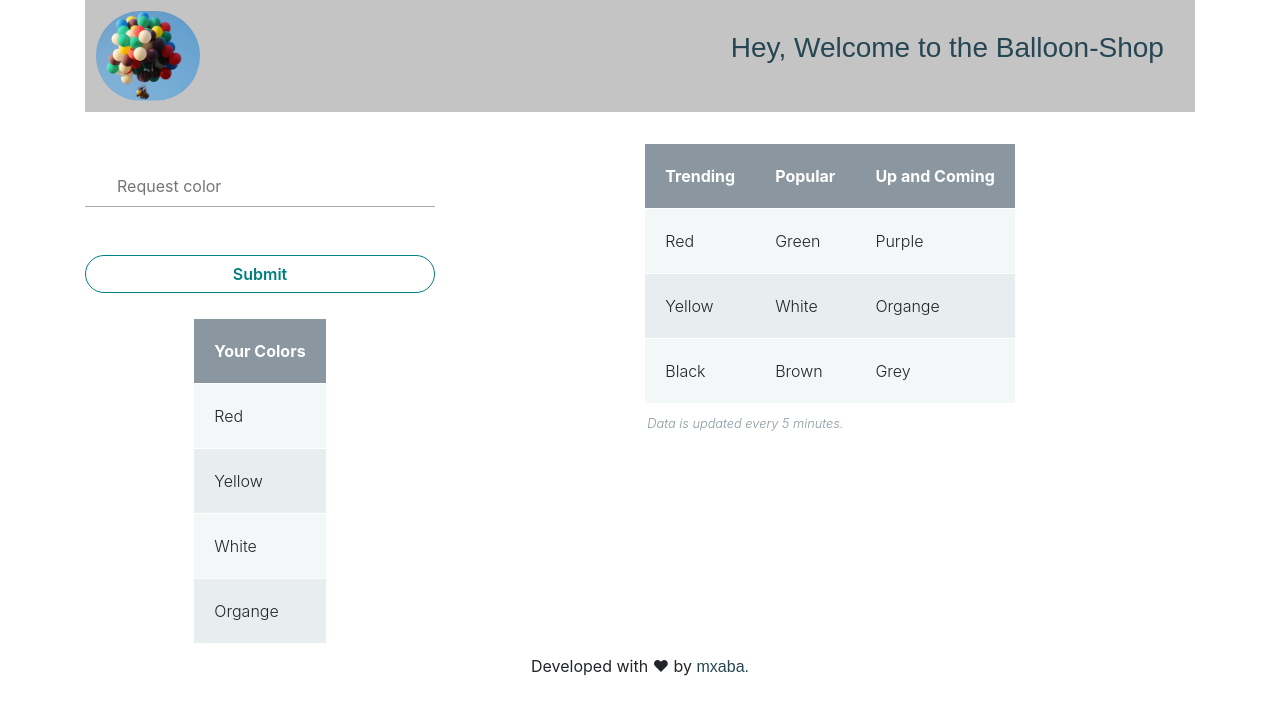
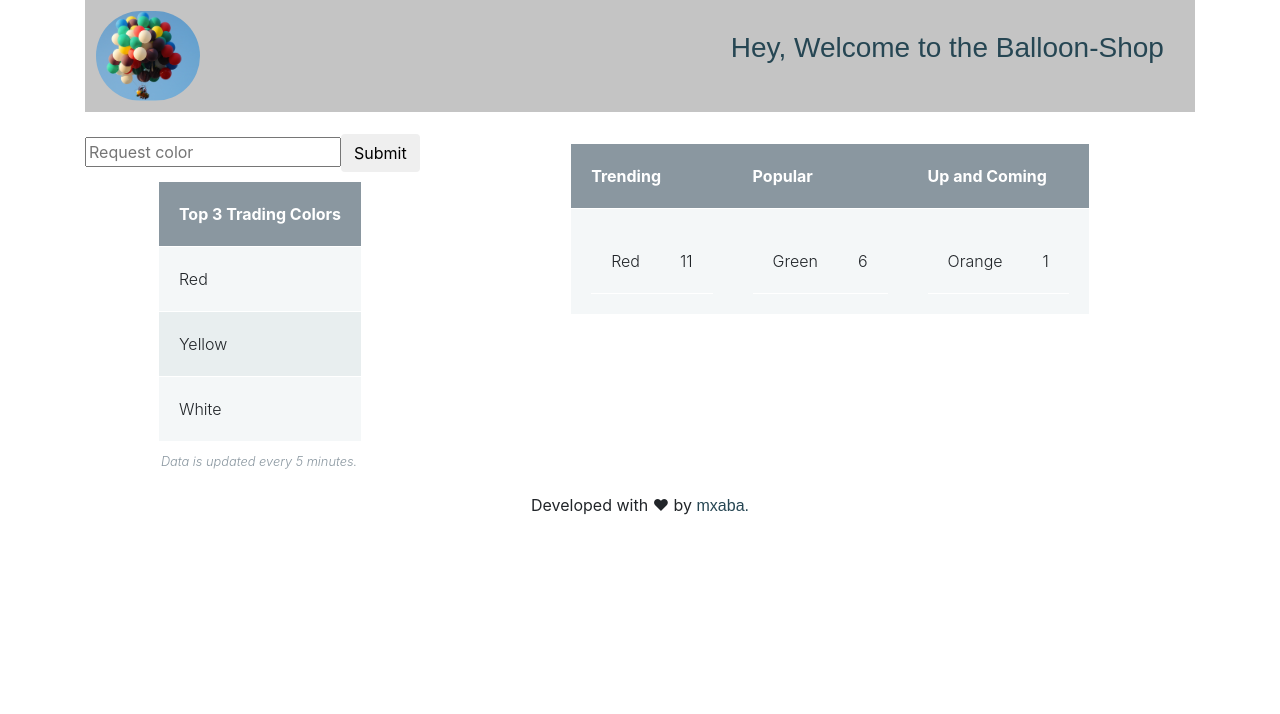
Before and after one commit to mxaba/the-balloon-widget, a React (Create React App) app: page / in a window 1280 px wide. Shown: the top 714 px of the page. Built offline with nearby package versions, Linux system fonts and the light colour scheme.

Commit message:
abale to pass the date accross the components

```diff
--- a/package.json
+++ b/package.json
@@ -11,6 +11,8 @@
     "react-router": "^6.0.0",
     "react-router-dom": "^5.1.2",
     "react-scripts": "4.0.3",
+    "uid": "^2.0.0",
+    "uuid": "^8.3.2",
     "web-vitals": "^1.1.2"
   },
   "scripts": {
--- a/src/App.js
+++ b/src/App.js
@@ -3,7 +3,6 @@ import React, { useState } from 'react'
 
 import Footer from './components/Footer/Footer';
 import AlertComponent from './components/AlertComponent/AlertComponent';
-import Welcome from './components/Welcome/Welcome';
 
 import {
   BrowserRouter as Router,
@@ -17,23 +16,40 @@ import { colorData } from './data';
 
 function App() {
   const [colors, setColor] = useState(colorData);
-  const [title, updateTitle] = useState(null);
   const [errorMessage, updateErrorMessage] = useState(null);
+  const [colorExist, setColorExist] = useState(false);
 
-  const addColor = (color) => {
+  const addColor = (colorAdd) => {
     setColor((prevColors) => {
-      return [...prevColors, color];
+      console.log(colorAdd)
+      const newArray = prevColors.forEach(color => {
+        if(color.colorName === colorAdd.colorName){
+          color.counter++
+          setColorExist(true)
+          if(color.counter > 5 && color.counter < 11){
+            color.type = "popular"
+          } else if (color.counter >= 11){
+            color.type = "trending"
+          }
+        }
+      })
+      if(colorExist){
+        return [newArray];
+      }
+      else{
+          return [...prevColors, colorAdd];
+      }
     });
   };
+
 
   return (
     <Router>
       <div className="App container">
-
         <Switch>
           <Route path="/" exact={true}>
-            <Header title={title}/>
-            <UserScreen colors={colors} showError={updateErrorMessage} updateTitle={updateTitle}/>
+            <Header />
+            <UserScreen addColor={addColor} colors={colors} showError={updateErrorMessage}/>
           </Route>
         </Switch>
         <AlertComponent errorMessage={errorMessage} hideError={updateErrorMessage}/>
--- a/src/components/Header/Header.css
+++ b/src/components/Header/Header.css
@@ -8,7 +8,7 @@ li, a, button {
 
   header {
     display: flex;
-    justify-content: end;
+    justify-content: flex-end;
     align-items: center;
     padding: 30px var(--wrapper_value);
     background-color: #C4C4C4;
--- a/src/components/Header/Header.js
+++ b/src/components/Header/Header.js
@@ -3,20 +3,6 @@ import "./Header.css"
 import React from 'react';
 import { withRouter } from "react-router-dom";
 function Header(props) {
-    function renderLogout() {
-        if(props.location.pathname === '/UserScreen'){
-            return(
-                <div className="ml-auto">
-                    <button className="btn btn-danger" onClick={() => handleLogout()}>Logout</button>
-                </div>
-            )
-        }
-    }
-
-    function handleLogout() {
-        props.history.push('/')
-    }
-
     return(
         <header>
         <img className="logo" src={logo} alt="Site Logo" />
--- a/src/components/Tables/TableSections.js
+++ b/src/components/Tables/TableSections.js
@@ -1,11 +1,24 @@
-import React, { useState } from "react";
+import React from "react";
 import "./Table.css"
 
 function TableSections(props){
-    const [state , setState] = useState({
-        color : "",
-        termsandcon: ""
-    })
+    const colors  = props.colors;
+
+    function SortAndGroup(type) {
+        const colorRows = [];
+        for (let color of colors) {
+            if(color.type === type){
+                const row = (
+                    <tr key={color.id}>
+                        <th scope="row">{color.colorName}</th>
+                        <td>{color.counter}</td>
+                    </tr>
+                );
+                colorRows.push(row);
+            }
+        }
+        return colorRows
+    }
 
     return(
         <table>
@@ -16,26 +29,11 @@ function TableSections(props){
                 <th scope="col">Up and Coming</th>
             </tr>
             </thead>
-            <tfoot>
-            <tr>
-                <td colspan="3">Data is updated every 5 minutes.</td>
-            </tr>
-            </tfoot>
             <tbody>
             <tr>
-                <th scope="row">Red</th>
-                <td>Green</td>
-                <td>Purple</td>
-            </tr>
-            <tr>
-                <th scope="row">Yellow</th>
-                <td>White</td>
-                <td>Organge</td>
-            </tr>
-            <tr>
-                <th scope="row">Black</th>
-                <td>Brown</td>
-                <td>Grey</td>
+                <td>{SortAndGroup("trending")}</td>
+                <td>{SortAndGroup("popular")}</td>
+                <td>{SortAndGroup("upAndComing")}</td>
             </tr>
             </tbody>
       </table>
--- a/src/components/Tables/UserTable.js
+++ b/src/components/Tables/TrendingColorsTable.js
@@ -1,7 +1,7 @@
 import React, { useState } from "react";
 import "./Table.css"
 
-function UserTable(props){
+function TrendingColorsTable(props){
     const [state , setState] = useState({
         color : "",
         termsandcon: ""
@@ -11,17 +11,22 @@ function UserTable(props){
         <table>
             <thead>
             <tr>
-                <th scope="col">Your Colors</th>
+                <th scope="col">Top 3 Trading Colors</th>
             </tr>
             </thead>
             <tbody>
             <tr><th scope="row">Red</th></tr>
             <tr><th scope="row">Yellow</th></tr>
             <tr><th scope="row">White</th></tr>
-            <tr><th scope="row">Organge</th></tr>
             </tbody>
+
+            <tfoot>
+            <tr>
+                <td colSpan="3">Data is updated every 5 minutes.</td>
+            </tr>
+            </tfoot>
       </table>
     )
 }
 
-export default UserTable;
+export default TrendingColorsTable;
--- a/src/components/UserScreen/UserScreen.js
+++ b/src/components/UserScreen/UserScreen.js
@@ -1,14 +1,31 @@
 import React, { useState } from "react";
 import TableSections from "../Tables/TableSections";
-import UserTable from "../Tables/UserTable";
+import TrendingColorsTable from "../Tables/TrendingColorsTable";
+import { uid } from 'uid';
 
 function UserScreen(props){
-    const [state , setState] = useState({
-        color : "",
-        termsandcon: ""
-    })
+    const {colors, addColor} = props;
+    const [stateColorValue , setStateColorInput] = useState("")
+    // setFilteredColor(colors)
+
+    const handleSubmitClick = () => {
+        if(stateColorValue == ""){
+            props.showError('Please enter a color');
+        } else {
+            addColor({
+                id: uid(),
+                colorName: stateColorValue,
+                counter: 1,
+                type: "upAndComing"
+            })
+        }
+        setStateColorInput("")
+    }
+
+    const colorChangeHandler = (event) => setStateColorInput(event.target.value);
 
     return(
+
         <div className="container-fliud">
             <div className="row">
                 <div className="col-4">
@@ -16,20 +33,20 @@ function UserScreen(props){
                         name="color"
                         id="color"
                         className="form__input"
-                        value={state.color}
+                        value={stateColorValue}
                         placeholder="Request color"
-                        // onChange={handleChange}
+                        onChange={colorChangeHandler}
                     />
                     <input type="submit"
                         value="Submit"
                         className="btn"
-                        // onClick={handleSubmitClick}
+                        onClick={handleSubmitClick}
                     />
-                    <UserTable colors={props.colors}/>
+                    <TrendingColorsTable colors={colors}/>
                 </div>
 
                 <div className="col-8" style={{float: "right"}}>
-                    <TableSections colors={props.colors}/>
+                    <TableSections colors={colors}/>
                 </div>
             </div>
     	</div>
--- a/src/data.js
+++ b/src/data.js
@@ -2,17 +2,17 @@ export const colorData = [
     {
       id: 1,
       colorName: "Red",
-      counter: 0,
+      counter: 11,
       type: "trending"
     }, {
         id: 2,
         colorName: "Green",
-        counter: 0,
+        counter: 6,
         type: "popular"
       }, {
-        id: 2,
-        colorName: "Purple",
-        counter: 0,
+        id: 3,
+        colorName: "Orange",
+        counter: 1,
         type: "upAndComing"
-      },
+      }
   ];
```
Also changed, not shown: 1 other file (tests, documents, lock files or other folders).
